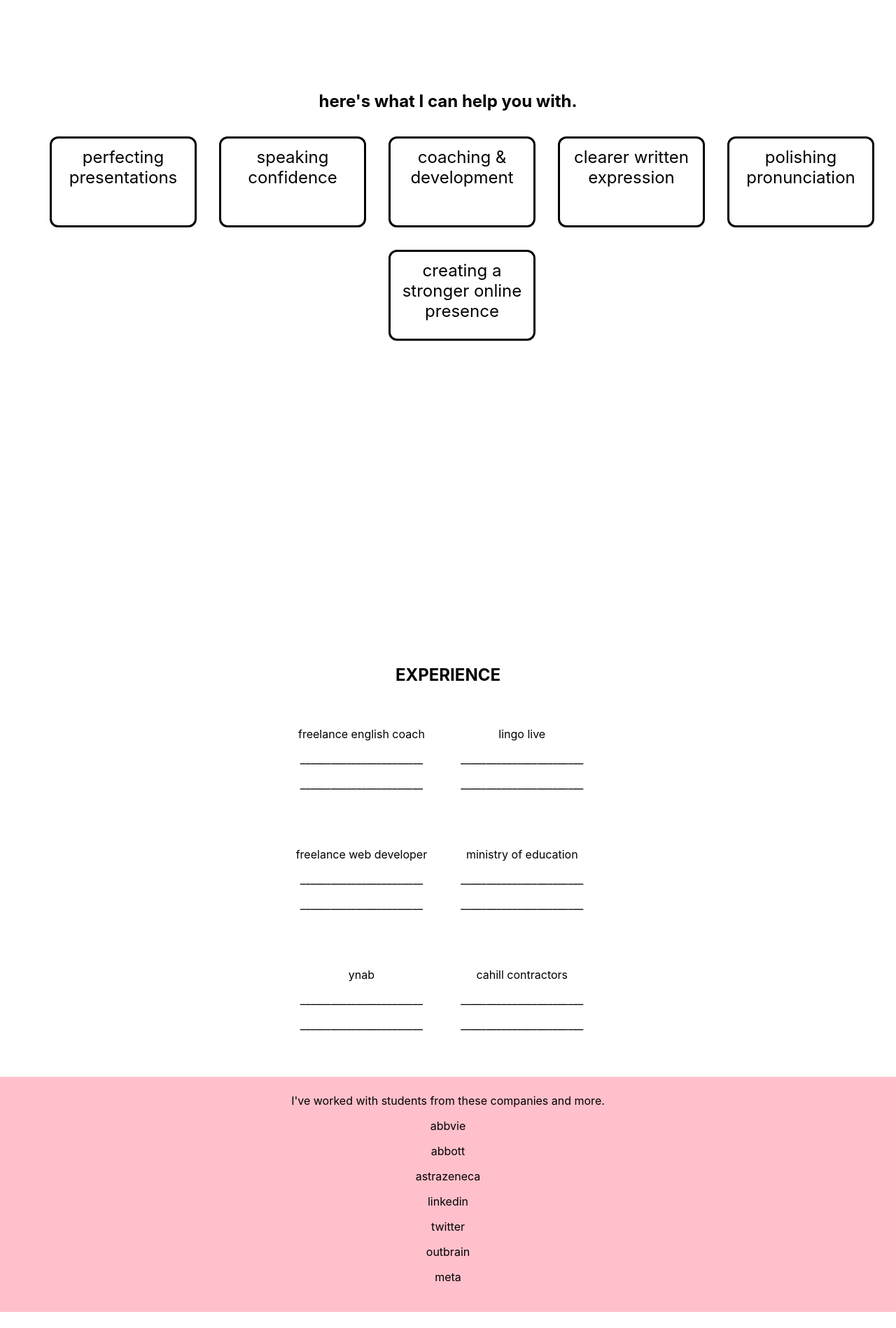
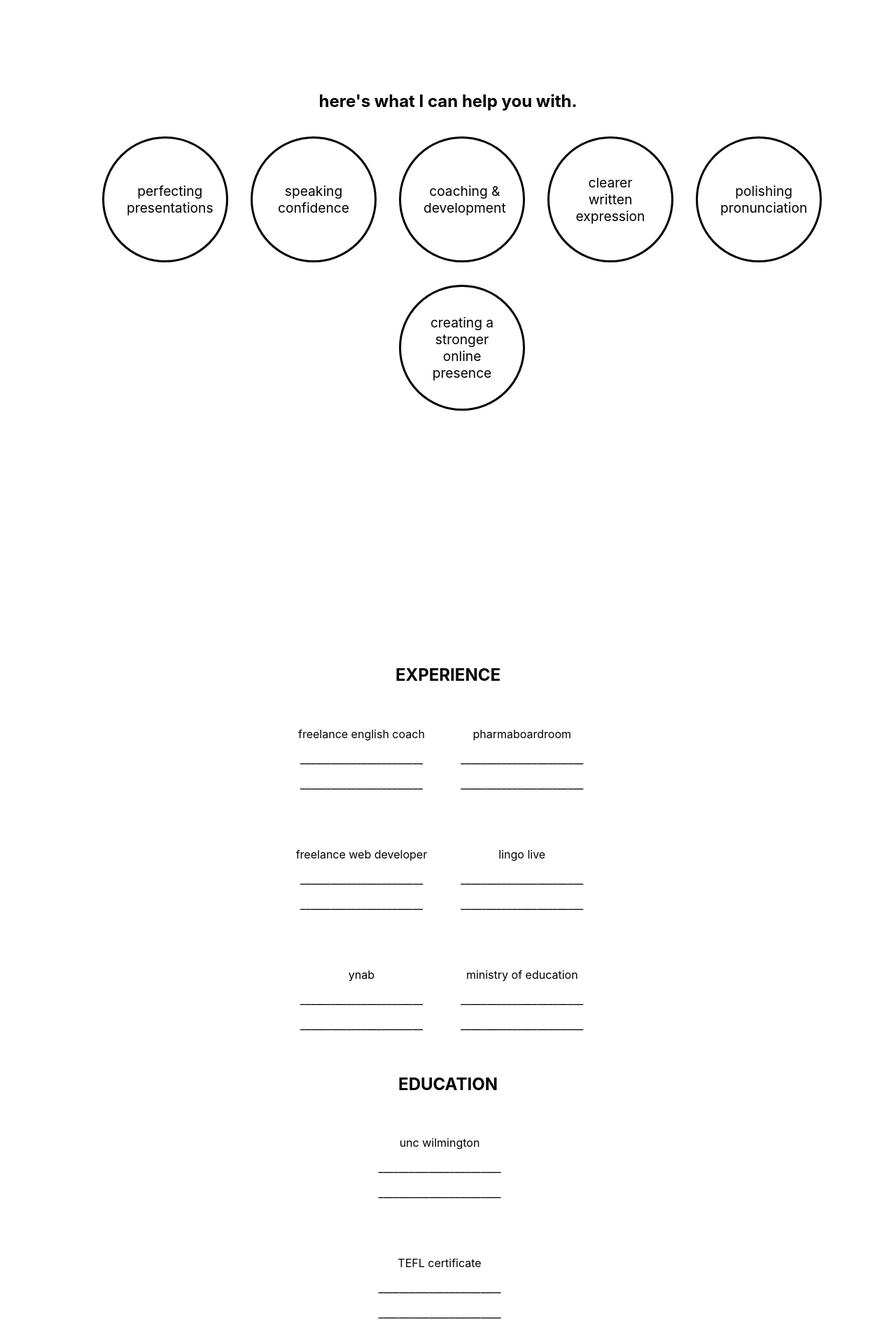
Before and after one commit to dinaspencer/dina-portfolio-redesign, a React (Create React App) app: page / in a window 1280 px wide. Shown: the part 880-2778 px from the top of the page at 70% size. Built offline with nearby package versions, Linux system fonts and the light colour scheme.

Commit message:
update cv and projects design

```diff
--- a/src/App.css
+++ b/src/App.css
@@ -27,7 +27,7 @@
 
 #main {
   font-size: 150%;
-  padding: 0px 56px 0px 56px;
+  padding: 0px 72px 0px 72px;
 }
 
 .circles-main {
@@ -50,20 +50,22 @@
 #services ul {
   display: flex;
   flex-wrap: wrap;
-
+  /* align-items: center; */
   justify-content: center;
 }
 
 #services li {
   list-style-type: none;
-  font-size: 150%;
+  display: flex;
+  align-items: center;
+  font-size: 120%;
   margin: 16px;
-  padding: 12px;
-  width: 180px;
-  height: 100px;
+  padding: 32px;
+  width: 110px;
+  height: 110px;
   border: 3px solid black;
-  border-radius: 12px;
-  align-items: center;
+  border-radius: 100%;
+
 }
 
 .profile-round {
@@ -120,6 +122,46 @@
   margin-top: 24px;
 }
 
+#dev-section {
+  padding-top: 32px;
+}
+
+#dev-section ul {
+  display: flex;
+  flex-direction: column;
+  align-items: center;
+}
+
+#dev-section li {
+  width: 33%;
+  font-size: 120%;
+  list-style-type: none;
+  padding-top: 16px;
+  border-bottom: 3px solid black;
+  display: flex;
+  align-items: center;
+
+}
+
+@media only screen and (max-width: 750px) {
+
+  .mid-width, .mid-width-left {
+    width: 100%;
+    margin-left: 0;
+    margin-right: 0;
+  }
+
+
+
+  #dev-section li {
+    width: 68%;
+    font-size: 130%;
+    padding-top: 22px;
+
+  }
+
+}
+
 @media only screen and (min-width: 800px) {
   .cv-wide {
     display: flex;
--- a/src/components/Cv.js
+++ b/src/components/Cv.js
@@ -22,8 +22,14 @@ export default function Cv () {
             <p>________________________</p>
             <p>________________________</p>
             </div>
+
             </div>
             <div className="cv-wrapper">
+            <div className="cv-individual">
+            <p>pharmaboardroom</p>
+            <p>________________________</p>
+            <p>________________________</p>
+            </div>
             <div className="cv-individual">
             <p>lingo live</p>
             <p>________________________</p>
@@ -34,14 +40,24 @@ export default function Cv () {
             <p>________________________</p>
             <p>________________________</p>
             </div>
+            </div>
+        </div>
+        <h1>EDUCATION </h1>
+        <div className="cv-wide">
+            <div className="cv-wrapper-ed">
             <div className="cv-individual">
-            <p>cahill contractors</p>
+            <p>unc wilmington</p>
+            <p>________________________</p>
+            <p>________________________</p>
+            </div>
+            <div className="cv-individual">
+            <p>TEFL certificate</p>
             <p>________________________</p>
             <p>________________________</p>
             </div>
             </div>
-        </div>
-
+            </div>
+    </div>
             <div className="student-companies">
                 I've worked with students from these companies and more.
                 <div className="icons-student">
@@ -54,7 +70,7 @@ export default function Cv () {
                     <p>meta</p>
                 </div>
 
-        </div>
+
 
     </div>
 </section>
--- a/src/components/Dev.js
+++ b/src/components/Dev.js
@@ -4,16 +4,16 @@ export default function Dev () {
         <>
 
         <section id="dev-section">
-
             <div className="container">
                 <h1>PROJECTS </h1>
-                <p>___________________________</p>
-                <p>___________________________</p>
-                <p>___________________________</p>
-                <p>___________________________</p>
-                <p>___________________________</p>
-                <p>___________________________</p>
-
+                <ul className="project-list">
+                    <li>fertility calculator</li>
+                    <li>english flashcards</li>
+                    <li>libertas abogados</li>
+                    <li>matthew serna therapy</li>
+                    <li>email marketing</li>
+                    <li>pharmaceutical articles</li>
+                </ul>
 
             </div>
         </section>
```
